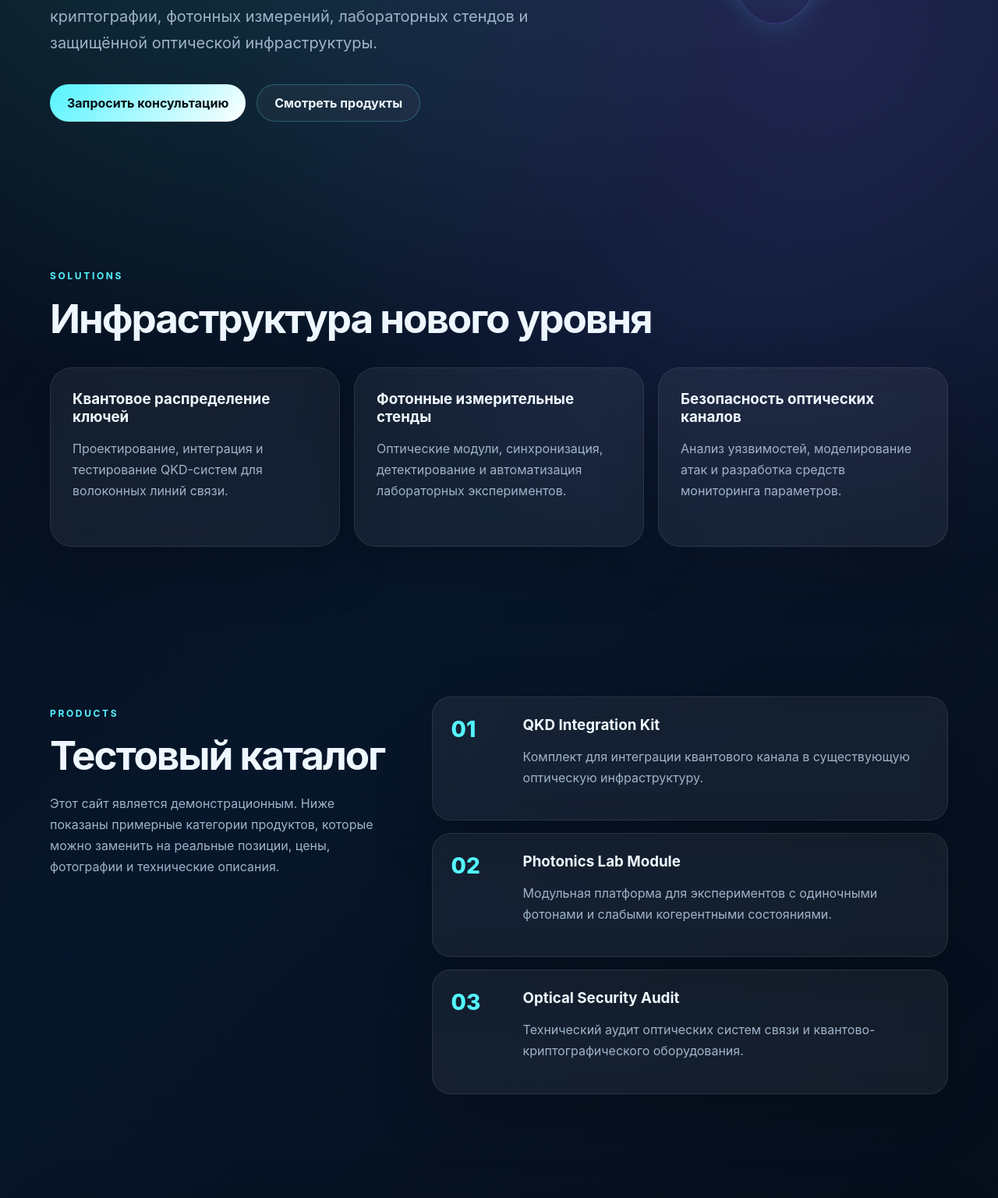
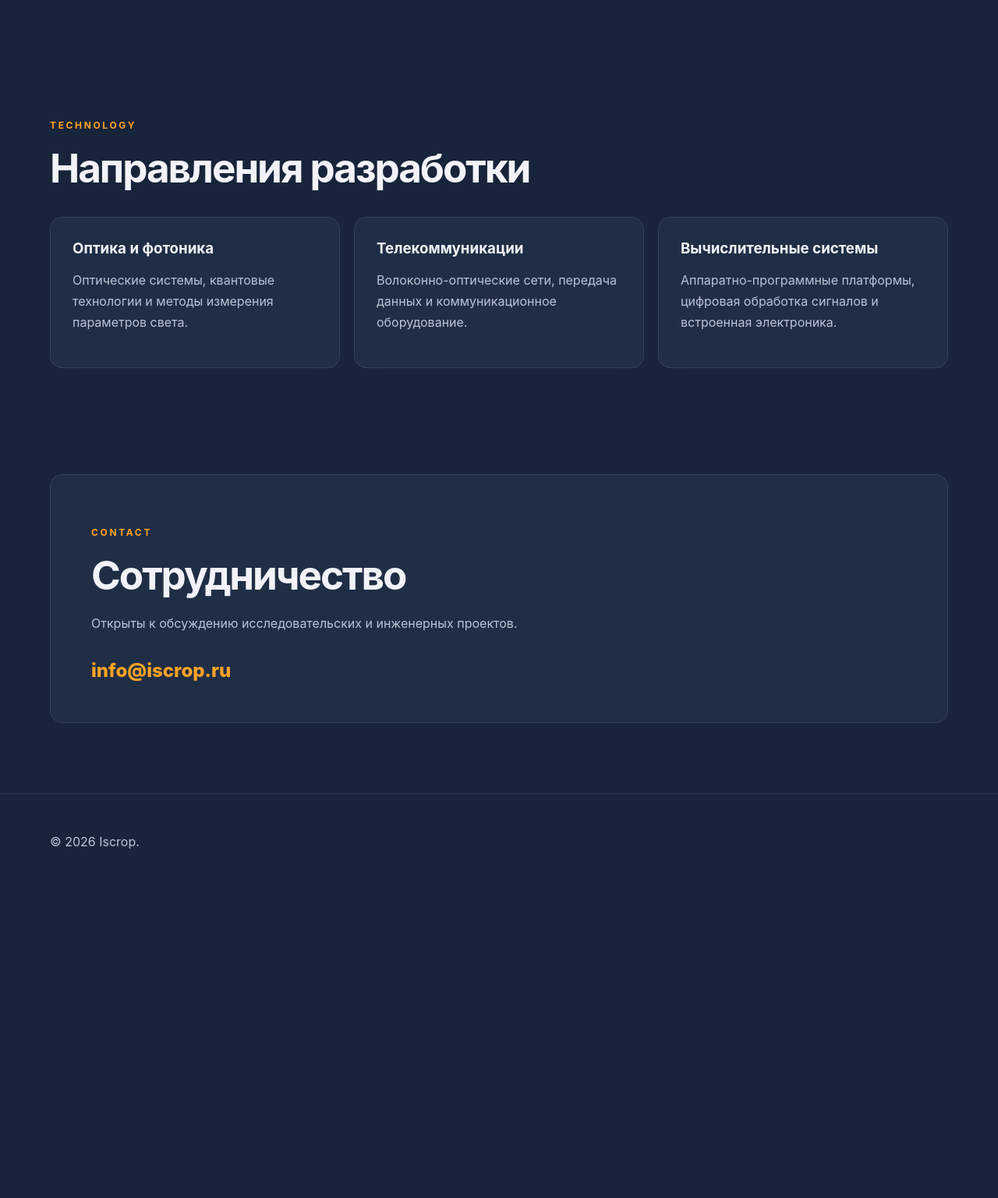
Before and after one commit to sushchev/sushchev.github.io, a plain HTML site: page index.html in a window 1280 px wide. Shown: the part 580-2116 px from the top of the page at 78% size. After the commit the page ends 1721 px from the top, so only its background shows below. Drawn offline with Linux system fonts and the light colour scheme.

Commit message:
Refresh Iscrop identity and replace demo content

```diff
--- a/index.html
+++ b/index.html
@@ -1,113 +1,8 @@
 <!DOCTYPE html>
-<html lang="ru">
-<head>
-  <meta charset="UTF-8" />
-  <meta name="viewport" content="width=device-width, initial-scale=1.0" />
-  <meta name="description" content="ISCROP — тестовый сайт в стиле high-tech по развитию квантового мира." />
-  <title>ISCROP — Quantum Technologies</title>
-  <link rel="stylesheet" href="style.css" />
-</head>
-<body>
-  <header class="site-header">
-    <div class="logo">ISCROP</div>
-    <nav>
-      <a href="#solutions">Решения</a>
-      <a href="#products">Продукты</a>
-      <a href="#contact">Контакты</a>
-    </nav>
-  </header>
-
-  <main>
-    <section class="hero">
-      <div class="hero-content">
-        <p class="eyebrow">Quantum technologies for secure infrastructure</p>
-        <h1>Квантовые решения для вредных и жадных</h1>
-        <p class="lead">
-          ISCROP разрабатывает и поставляет технологии для квантовой криптографии,
-          фотонных измерений, лабораторных стендов и защищённой оптической инфраструктуры.
-        </p>
-        <div class="hero-actions">
-          <a class="button primary" href="#contact">Запросить консультацию</a>
-          <a class="button secondary" href="#products">Смотреть продукты</a>
-        </div>
-      </div>
-
-      <div class="orb" aria-hidden="true">
-        <div class="ring ring-1"></div>
-        <div class="ring ring-2"></div>
-        <div class="core"></div>
-      </div>
-    </section>
-
-    <section id="solutions" class="section">
-      <p class="section-label">Solutions</p>
-      <h2>Инфраструктура нового уровня</h2>
-      <div class="cards">
-        <article class="card">
-          <h3>Квантовое распределение ключей</h3>
-          <p>Проектирование, интеграция и тестирование QKD-систем для волоконных линий связи.</p>
-        </article>
-        <article class="card">
-          <h3>Фотонные измерительные стенды</h3>
-          <p>Оптические модули, синхронизация, детектирование и автоматизация лабораторных экспериментов.</p>
-        </article>
-        <article class="card">
-          <h3>Безопасность оптических каналов</h3>
-          <p>Анализ уязвимостей, моделирование атак и разработка средств мониторинга параметров.</p>
-        </article>
-      </div>
-    </section>
-
-    <section id="products" class="section split">
-      <div>
-        <p class="section-label">Products</p>
-        <h2>Тестовый каталог</h2>
-        <p>
-          Этот сайт является демонстрационным. Ниже показаны примерные категории продуктов,
-          которые можно заменить на реальные позиции, цены, фотографии и технические описания.
-        </p>
-      </div>
-
-      <div class="product-list">
-        <div class="product">
-          <span>01</span>
-          <div>
-            <h3>QKD Integration Kit</h3>
-            <p>Комплект для интеграции квантового канала в существующую оптическую инфраструктуру.</p>
-          </div>
-        </div>
-        <div class="product">
-          <span>02</span>
-          <div>
-            <h3>Photonics Lab Module</h3>
-            <p>Модульная платформа для экспериментов с одиночными фотонами и слабыми когерентными состояниями.</p>
-          </div>
-        </div>
-        <div class="product">
-          <span>03</span>
-          <div>
-            <h3>Optical Security Audit</h3>
-            <p>Технический аудит оптических систем связи и квантово-криптографического оборудования.</p>
-          </div>
-        </div>
-      </div>
-    </section>
-
-    <section class="banner">
-      <h2>From photonics to secure networks</h2>
-      <p>Демонстрационный high-tech сайт для домена iscrop.ru на GitHub Pages.</p>
-    </section>
-
-    <section id="contact" class="section contact">
-      <p class="section-label">Contact</p>
-      <h2>Связаться с ISCROP</h2>
-      <p>Замените контактные данные на реальные перед публикацией.</p>
-      <a class="contact-link" href="mailto:info@iscrop.ru">info@iscrop.ru</a>
-    </section>
-  </main>
-
-  <footer>
-    <p>© 2026 ISCROP. Quantum Technologies.</p>
-  </footer>
-</body>
-</html>
+<html lang="ru"><head><meta charset="UTF-8"><meta name="viewport" content="width=device-width, initial-scale=1"><meta name="description" content="Iscrop — исследовательские и инженерные разработки в области фотоники, вычислительных систем и телекоммуникаций."><title>Iscrop — технологии и инженерные разработки</title><link rel="stylesheet" href="style.css"><style>
+:root{--bg:#18243A;--text:#F1F3F8;--muted:#b9c4d5;--accent:#FFA324;--accent-2:#79204D;--line:#40516B;--panel:#202e45}body{background:var(--bg)}body:before{display:none}.site-header{background:var(--bg)}.logo{color:var(--text);font-size:30px;letter-spacing:.08em;font-family:Eurostile,Microgramma,Trebuchet MS,sans-serif}.primary{background:var(--accent);color:var(--bg)}.button{border-radius:10px}.card,.contact{border-radius:16px;box-shadow:none}h1{line-height:1.08;font-size:clamp(36px,5.5vw,76px)}.hero{min-height:65vh;grid-template-columns:1fr}.hero-content{max-width:1000px}.section{scroll-margin-top:100px}.card{min-height:170px}a:focus-visible{outline:2px solid var(--accent);outline-offset:5px}@media(max-width:480px){nav{flex-wrap:wrap}.contact{padding:24px}.section{padding-top:52px;padding-bottom:52px}}
+</style></head><body>
+<header class="site-header"><a class="logo" href="#">iscrop</a><nav><a href="#directions">Направления</a><a href="#contact">Контакты</a></nav></header>
+<main><section class="hero"><div class="hero-content"><p class="eyebrow">Research &amp; engineering</p><h1>От научных идей к инженерным решениям</h1><p class="lead">Iscrop — технологические разработки на стыке фотоники, электроники, вычислительных систем и телекоммуникаций.</p><div class="hero-actions"><a class="button primary" href="#directions">Направления разработки</a><a class="button secondary" href="#contact">Связаться с нами</a></div></div></section>
+<section id="directions" class="section"><p class="section-label">Technology</p><h2>Направления разработки</h2><div class="cards"><article class="card"><h3>Оптика и фотоника</h3><p>Оптические системы, квантовые технологии и методы измерения параметров света.</p></article><article class="card"><h3>Телекоммуникации</h3><p>Волоконно-оптические сети, передача данных и коммуникационное оборудование.</p></article><article class="card"><h3>Вычислительные системы</h3><p>Аппаратно-программные платформы, цифровая обработка сигналов и встроенная электроника.</p></article></div></section>
+<section id="contact" class="section contact"><p class="section-label">Contact</p><h2>Сотрудничество</h2><p>Открыты к обсуждению исследовательских и инженерных проектов.</p><a class="contact-link" href="mailto:info@iscrop.ru">info@iscrop.ru</a></section></main><footer><p>© 2026 Iscrop.</p></footer></body></html>
```
